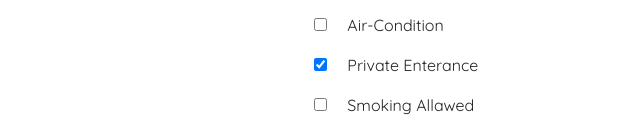
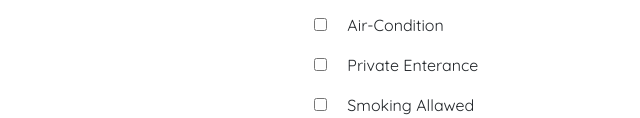
Before and after one commit to Shroouk/Renty-Dashboard, a plain HTML site: page addpost.html in a window 1280 px wide. Shown: the part 834-952 px from the top of the page, 476-1116 px from the left. Drawn offline with nearby package versions, Linux system fonts and the light colour scheme.

Commit message:
Update addpost.html

```diff
--- a/addpost.html
+++ b/addpost.html
@@ -281,7 +281,7 @@
            <div class="form-group">
              <div class="form-check" >
                <label class="form-check-label">
-                 <input class="checkbox" type="checkbox" checked><span class="ml-3"> Private Enterance </span>
+                 <input class="checkbox" type="checkbox" ><span class="ml-3"> Private Enterance </span>
                </label>
            </div>
            </div>
```
